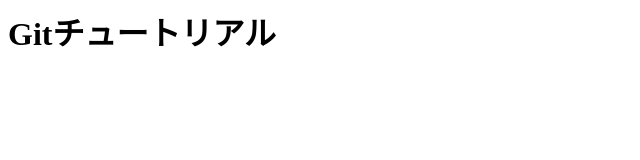
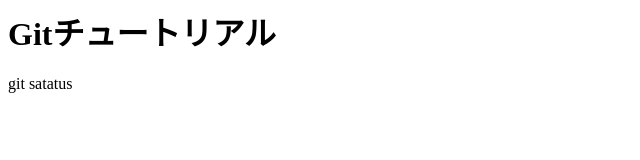
Before and after one commit to taku234/git_tutorial, a plain HTML site: page index.html in a window 1280 px wide. Shown: the full height of the page, 0-640 px from the left. Drawn offline with Linux system fonts and the light colour scheme.

Commit message:
git satatusコマンドを追加

```diff
--- a/index.html
+++ b/index.html
@@ -1 +1,2 @@
 <h1>Gitチュートリアル</h1>
+ <p>git satatus</p>
```
